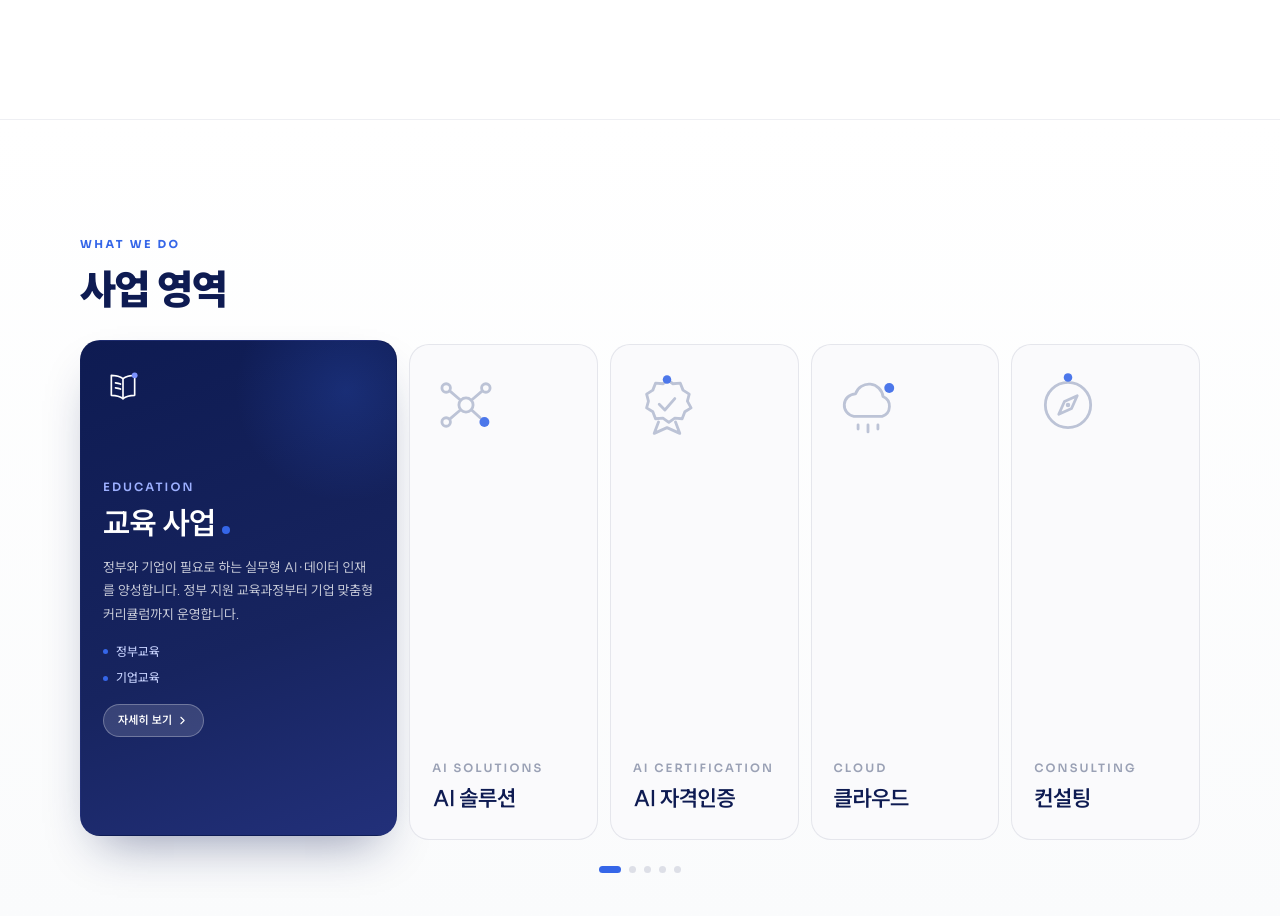
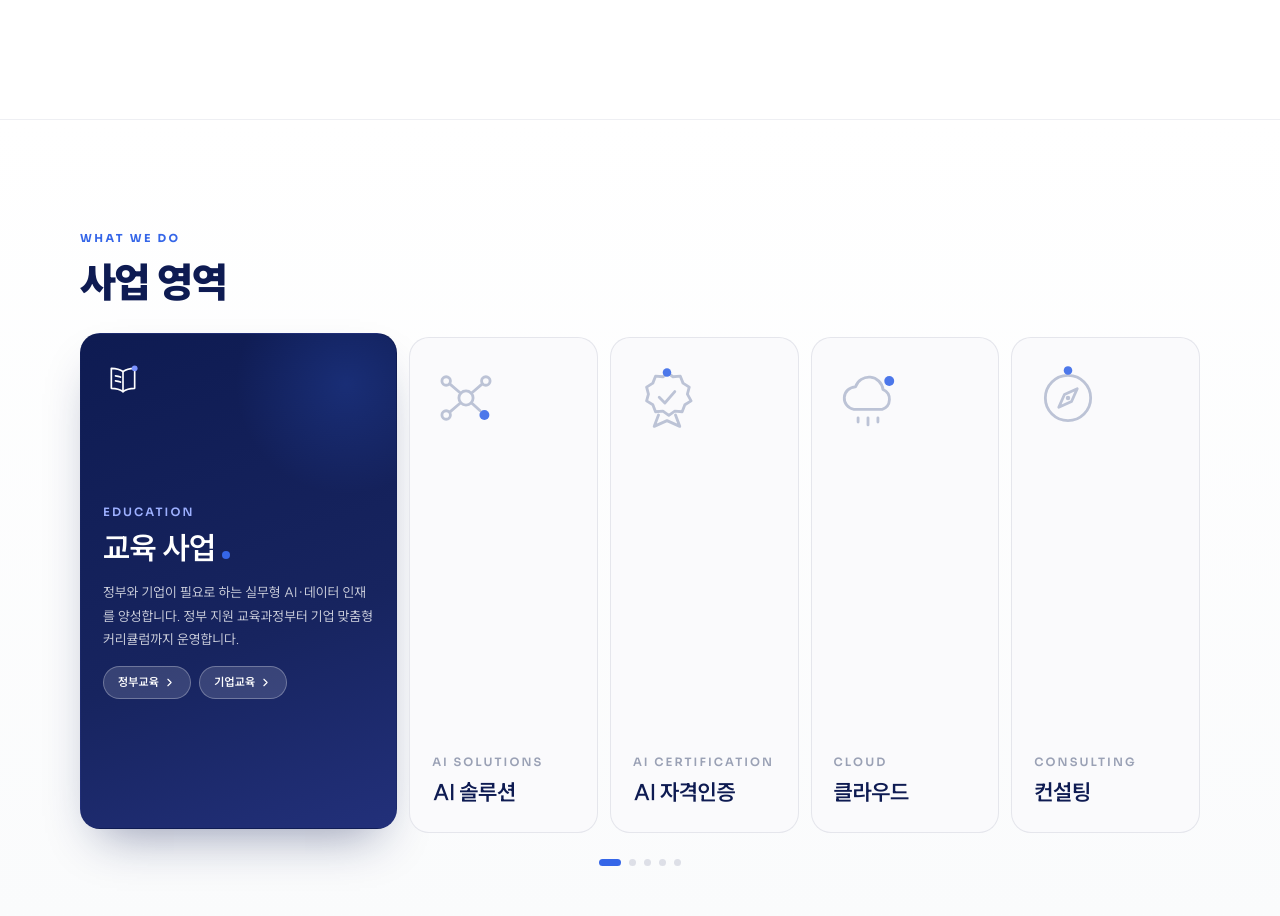
Before and after one commit to chaeuns/vodawebsite, a Next.js app: page / in a window 1280 px wide. Shown: the part 680-1596 px from the top of the page. Built offline with nearby package versions, Linux system fonts and the light colour scheme.

Commit message:
사업영역 버튼 수정

```diff
--- a/app/page.tsx
+++ b/app/page.tsx
@@ -197,7 +197,19 @@ const AREA_ICONS: Record<string, (dot: string) => ReactNode> = {
   ),
 };
 
-const AREAS = [
+type AreaLink = { label: string; href: string };
+
+type Area = {
+  eyebrow: string;
+  title: string;
+  icon: string;
+  desc: string;
+  points: string[];
+  href: string;
+  links?: AreaLink[];
+};
+
+const AREAS: Area[] = [
   {
     eyebrow: "EDUCATION",
     title: "교육 사업",
@@ -205,6 +217,10 @@ const AREAS = [
     desc: "정부와 기업이 필요로 하는 실무형 AI·데이터 인재를 양성합니다. 정부 지원 교육과정부터 기업 맞춤형 커리큘럼까지 운영합니다.",
     points: ["정부교육", "기업교육"],
     href: "/business/curriculum",
+    links: [
+      { label: "정부교육", href: "/business/curriculum" },
+      { label: "기업교육", href: "/business/corporate-education" },
+    ],
   },
   {
     eyebrow: "AI SOLUTIONS",
@@ -504,7 +520,7 @@ export default function App() {
         display: "flex",
         flexDirection: "column",
         justifyContent: isAreaMobile ? "center" : "center",
-        padding: isAreaMobile ? "48px 24px" : "45px 0 0",
+        padding: isAreaMobile ? "48px 24px" : "32px 0 0",
         boxSizing: "border-box",
         background: "linear-gradient(180deg, #FFFFFF 0%, #FAFBFC 100%)",
       }}
@@ -538,10 +554,12 @@ export default function App() {
       >
         {AREAS.map((a, i) => {
           const on = i === areaActive;
+          const isMultiLink = !!a.links && a.links.length > 0;
+          const Wrapper: any = isMultiLink ? "div" : Link;
           return (
-            <Link
+            <Wrapper
               key={a.eyebrow}
-              href={a.href}
+              {...(isMultiLink ? {} : { href: a.href })}
               className="biz-vcard group"
               onMouseEnter={() => setAreaHoverIdx(i)}
               onFocus={() => setAreaHoverIdx(i)}
@@ -550,7 +568,7 @@ export default function App() {
                 boxSizing: "border-box",
                 textDecoration: "none",
                 color: "inherit",
-                cursor: "pointer",
+                cursor: isMultiLink ? "default" : "pointer",
                 position: "relative",
                 overflow: "hidden",
                 display: "flex",
@@ -662,6 +680,7 @@ export default function App() {
                 <p style={{ margin: "13px 0 0", fontSize: 13.5, lineHeight: 1.75, color: "rgba(255,255,255,0.78)" }}>
                   {a.desc}
                 </p>
+                {!isMultiLink && (
                   <ul style={{ margin: "16px 0 0", padding: 0, listStyle: "none", display: "flex", flexDirection: "column", gap: 8 }}>
                     {a.points.map((p) => (
                       <li key={p} style={{ display: "flex", alignItems: "center", gap: 8, fontSize: 12.5, fontWeight: 500, color: "#C9D4FF" }}>
@@ -670,8 +689,33 @@ export default function App() {
                       </li>
                     ))}
                   </ul>
+                )}
+                {isMultiLink ? (
+                  <div style={{ display: "flex", gap: 8, marginTop: 14, flexWrap: "wrap" }}>
+                    {a.links!.map((l) => (
+                      <Link
+                        key={l.href}
+                        href={l.href}
+                        className="inline-flex items-center gap-1 rounded-full border active:scale-95"
+                        style={{
+                          padding: "7px 14px",
+                          fontSize: 11.5,
+                          fontWeight: 700,
+                          letterSpacing: "0.02em",
+                          color: "#FFFFFF",
+                          background: "rgba(255,255,255,0.14)",
+                          borderColor: "rgba(255,255,255,0.28)",
+                          textDecoration: "none",
+                        }}
+                      >
+                        <span>{l.label}</span>
+                        <ChevronRight size={13} />
+                      </Link>
+                    ))}
+                  </div>
+                ) : (
                   <span
-                  className="inline-flex items-center gap-1 rounded-full border transition-all duration-200 ease-out group-hover:bg-white group-hover:border-white active:scale-95 mt-4"
+                    className="inline-flex items-center gap-1 rounded-full border active:scale-95 mt-4"
                     style={{
                       padding: "7px 14px",
                       fontSize: 11.5,
@@ -682,16 +726,14 @@ export default function App() {
                       borderColor: "rgba(255,255,255,0.28)",
                     }}
                   >
-                  <span className="transition-colors duration-200 group-hover:text-[#0e1b52]">자세히 보기</span>
-                  <ChevronRight
-                    size={13}
-                    className="transition-transform duration-200 group-hover:translate-x-0.5 group-hover:text-[#0e1b52]"
-                  />
+                    <span>자세히 보기</span>
+                    <ChevronRight size={13} />
                   </span>
+                )}
               </div>
 
               <div style={{ flexGrow: on ? 1 : 0, transition: "flex-grow 0.5s ease" }} />
-            </Link>
+            </Wrapper>
           );
         })}
       </div>
```
Lines whose indentation alone changed are shown as unchanged.
